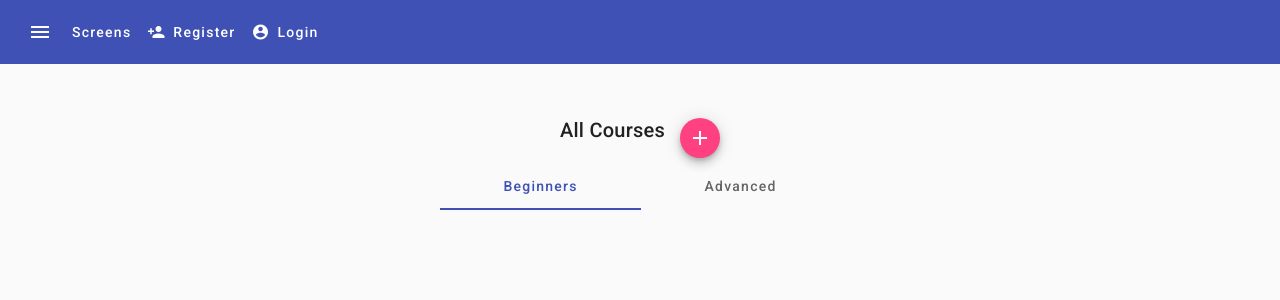
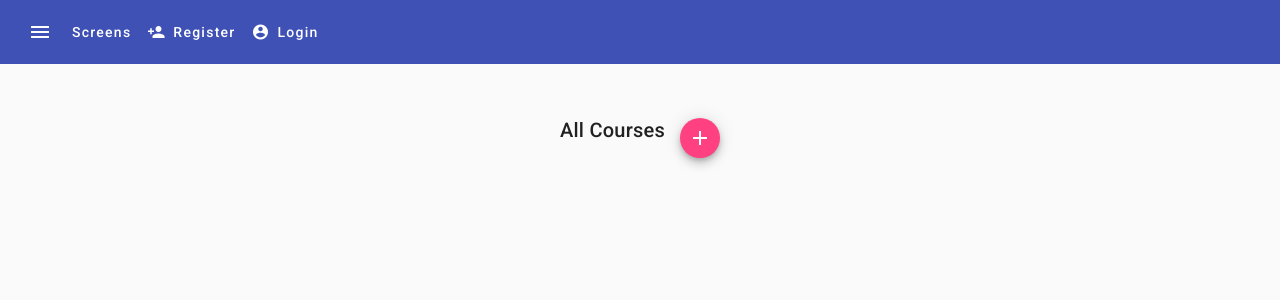
Before and after one commit to paolopci/angular-material-course, an Angular app: page / in a window 1280 px wide. Shown: the top 300 px of the page. Built offline with nearby package versions, Linux system fonts and the light colour scheme.

Commit message:
Revert "menu dropDown"
This reverts commit 4fa6332e10ee906dc80eef24d8cbb68167ed58b5.

```diff
--- a/src/app/app.component.html
+++ b/src/app/app.component.html
@@ -26,14 +26,7 @@
             <mat-icon>menu</mat-icon>
         </button>
 
-        <a mat-button [mat-menu-trigger-for]="dropdown">
-            Screens
-        </a>
-
-        <mat-menu #dropdown>
-            <button mat-menu-item routerLink="/">Courses</button>
-            <button mat-menu-item routerLink="/about">About</button>
-        </mat-menu>
+        <a mat-button>Screens</a>
 
         <a mat-button>
             <mat-icon>person_add</mat-icon>
--- a/src/app/home/home.component.html
+++ b/src/app/home/home.component.html
@@ -1,3 +1,4 @@
+
 <div class="courses-panel">
 
   <div class="header">
@@ -10,17 +11,5 @@
 
   </div>
 
-  <mat-tab-group>
-
-    <mat-tab label="Beginners">
-
-    </mat-tab>
-
-    <mat-tab label="Advanced">
-
-    </mat-tab>
-
-  </mat-tab-group>
-
 
 </div>
```
